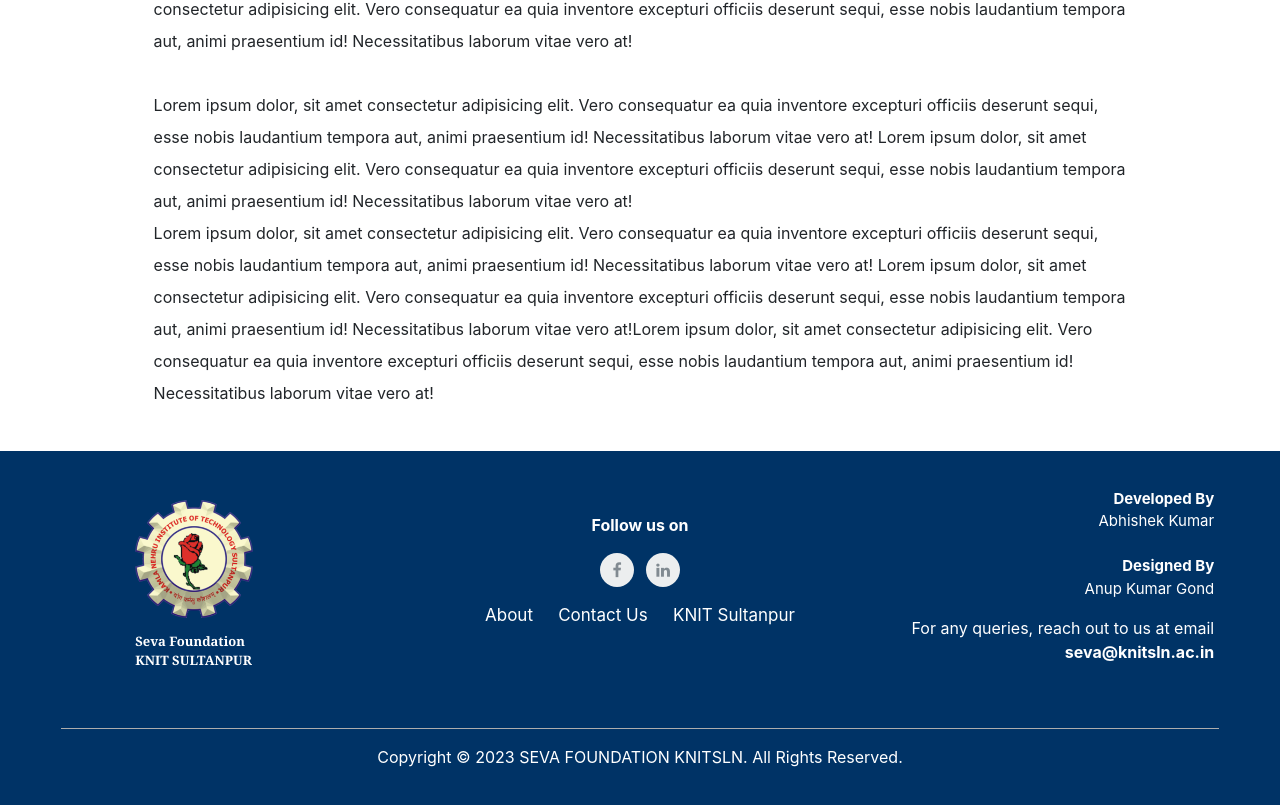
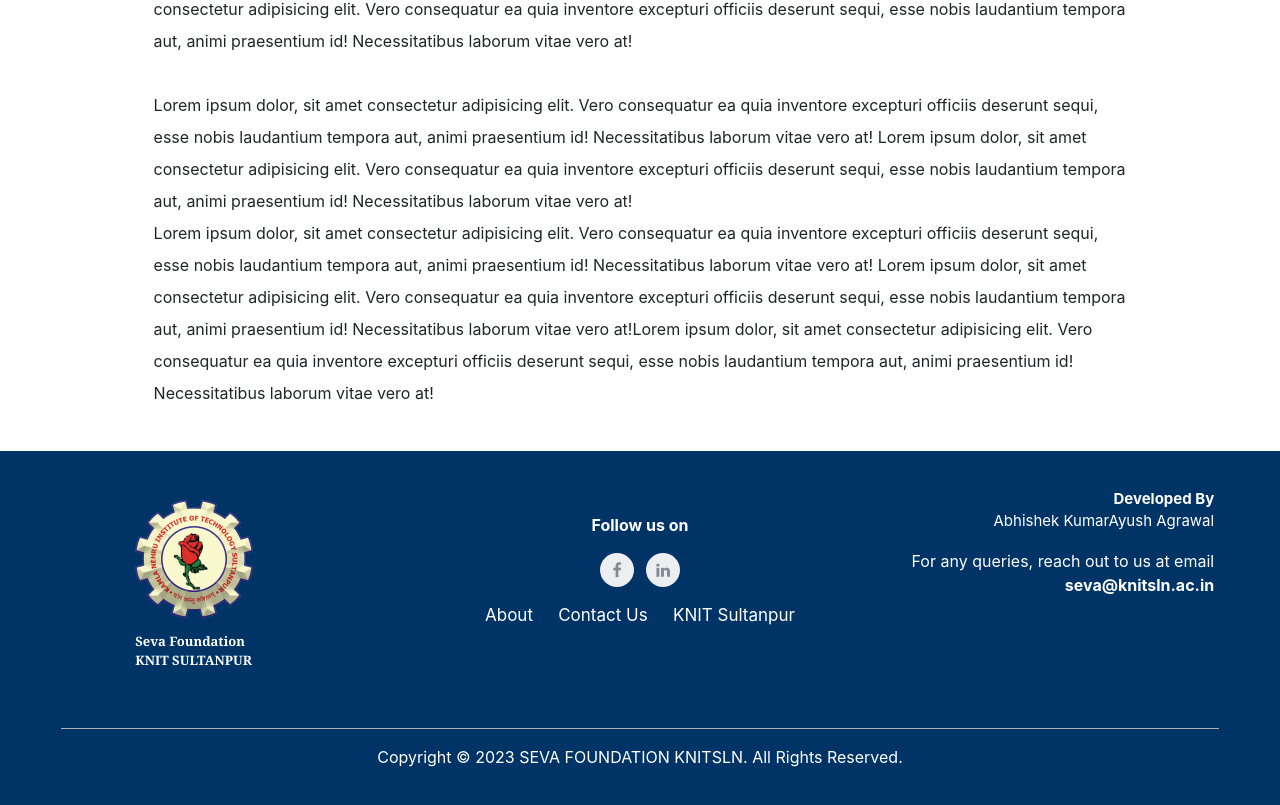
Before and after one commit to Abhi2Brain/SEVAKNIT, a React (Create React App) app in the folder Frontend/: page /about-us in a window 1280 px wide. Shown: the part 986-1791 px from the top of the page. Built offline with nearby package versions, Linux system fonts and the light colour scheme.

Commit message:
Update footer.jsx

```diff
--- a/Frontend/src/Components/footer.jsx
+++ b/Frontend/src/Components/footer.jsx
@@ -67,27 +67,27 @@ const Footer = () => {
             >
               Abhishek Kumar
             </a>
-            {/* <br />
-            <a
+              <a
               className={`${styles.name}`}
-              href="https://www.linkedin.com/in/vivekkamboj1/"
+              href="https://www.linkedin.com/in/ayush2609/"
               target="_blank"
               rel="noreferrer"
             >
-              Vivek Kamboj
-            </a> */}
+              Ayush Agrawal
+            </a>
+
             <br />
-            <br />
-             <span style={{ fontWeight: "bolder" }}>Designed By </span>
-            <br />
-            <a
+{/*             <br />  */}
+{/*              <span style={{ fontWeight: "bolder" }}>Designed By </span> */}
+{/*             <br /> */}
+{/*             <a
               className={`${styles.name}`}
-              href="https://www.linkedin.com/in/anup-kumar-gond-b9417622b?utm_source=share&utm_campaign=share_via&utm_content=profile&utm_medium=android_app "
+              href="https://www.linkedin.com/in/ayush2609/"
               target="_blank"
               rel="noreferrer"
             >
-              Anup Kumar Gond
-            </a>
+              Ayush Agrawal
+            </a> */}
           </p>
           <p>
             For any queries, reach out to us at email
```
